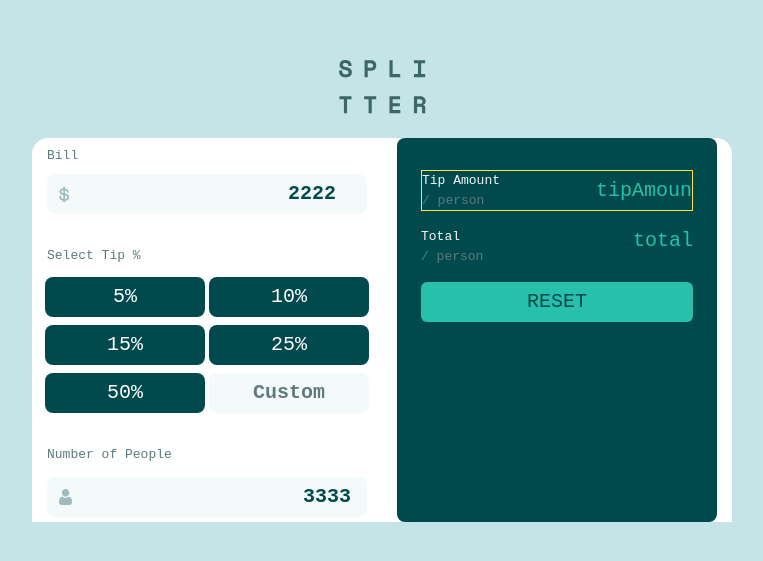
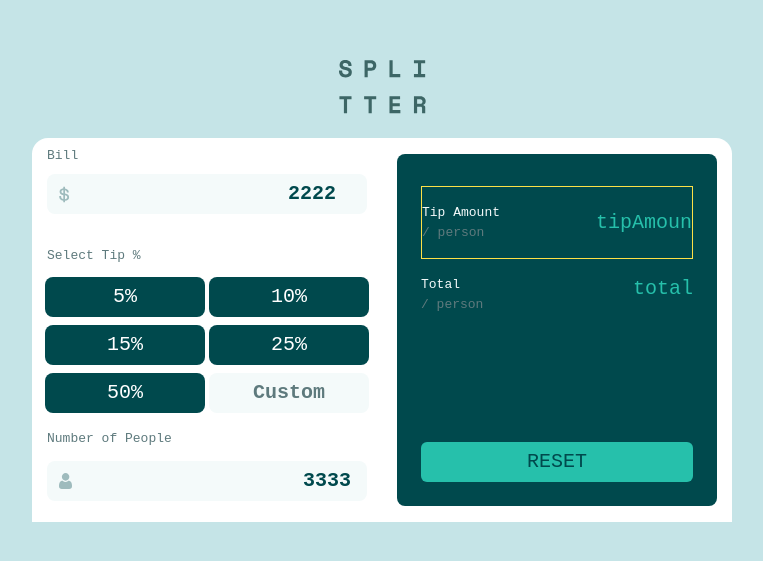
Before and after one commit to lingowmx/tip-calculator-app-main, a React (Vite) app: page / in a window 1280 px wide. Shown: the part 121-682 px from the top of the page, without its empty margins (258-1021 px from the left). Built offline with nearby package versions, Linux system fonts and the light colour scheme.

Commit message:
basic desktop design ok

```diff
--- a/src/components/BillTotal.jsx
+++ b/src/components/BillTotal.jsx
@@ -46,7 +46,7 @@ export const BillTotal = () => {
           <button
             className="w-40 h-10 bg-Verylightgrayishcyan text-Darkgrayishcyan font-bold text-xl rounded-lg">Custom</button>
         </section>
-        <label htmlFor="numberOfPeople" className="mt-8 mb-3 text-Darkgrayishcyan">Number of People</label>
+        <label htmlFor="numberOfPeople" className="mt-8 mb-3 text-Darkgrayishcyan lg:mt-4">Number of People</label>
         <div className="relative">
           <img
             src={iconPerson}
--- a/src/components/Results.jsx
+++ b/src/components/Results.jsx
@@ -6,9 +6,9 @@ export const Results = () => {
 
   return (
     <div className="w-80 h-52 pt-8 p-6 rounded-lg bg-Verydarkcyan flex flex-col gap-4
-    lg:h-full ">
+    lg:h-[352px] lg:mt-4 ">
       <section className="flex justify-between items-center border  border-yellow-300">
-        <div className="flex flex-col">
+        <div className="flex flex-col lg:mt-4 lg:mb-4">
           <p className="text-Verylightgrayishcyan">Tip Amount</p>
           <p className="text-Darkgrayishcyan">/ person</p>
         </div>
@@ -22,7 +22,7 @@ export const Results = () => {
         <p className="text-xl text-Strongcyan">total</p>
       </section>
       <button className="w-[272px] h-10 text-xl bg-Strongcyan text-Verydarkcyan cursor-pointer rounded-md
-        hover:bg-Lightgrayishcyan">RESET</button>
+        hover:bg-Lightgrayishcyan lg:mt-28">RESET</button>
     </div>
   )
 }
```
